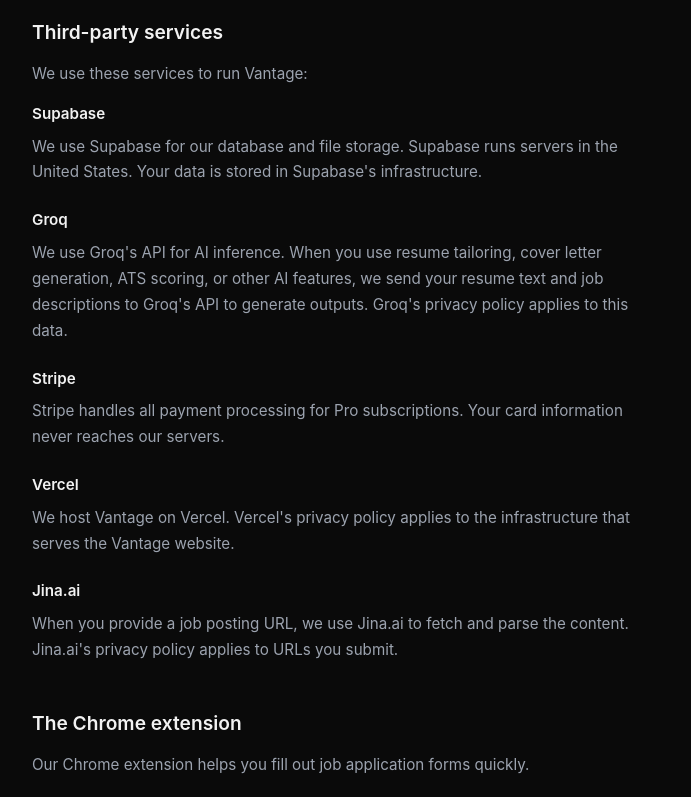
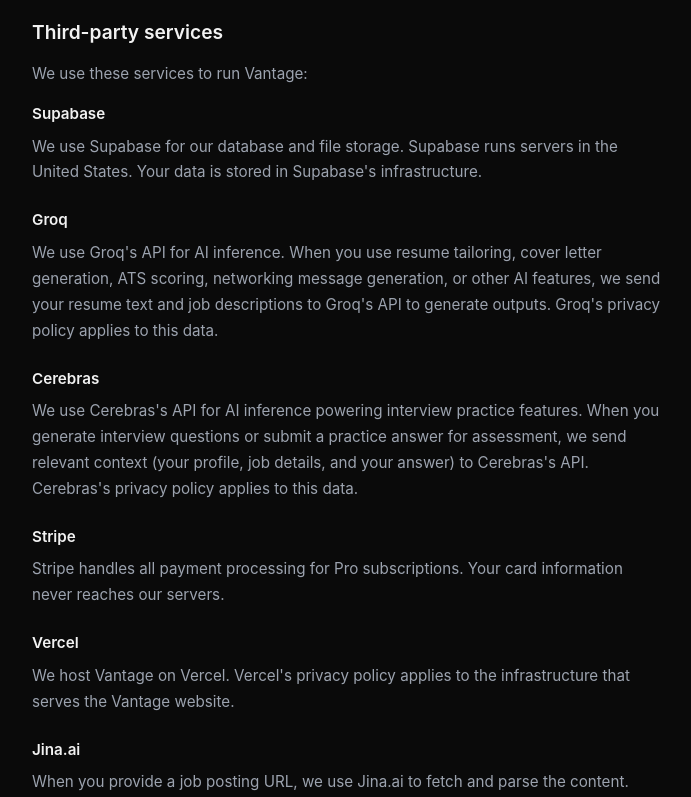
Before and after one commit to Ishvirchopra35/vantage, a Next.js app: page /privacy in a window 1280 px wide. Shown: the part 1768-2565 px from the top of the page, without its empty margins (292-983 px from the left). Built offline with nearby package versions, Linux system fonts and the light colour scheme.

Commit message:
update privacy policy

```diff
--- a/app/(marketing)/privacy/page.tsx
+++ b/app/(marketing)/privacy/page.tsx
@@ -33,7 +33,7 @@ export default function PrivacyPage() {
           marginBottom: '56px',
         }}
       >
-        Last updated: May 15, 2026
+        Last updated: May 17, 2026
       </p>
 
       <section style={{ marginBottom: '48px' }}>
@@ -427,7 +427,29 @@ export default function PrivacyPage() {
               fontSize: '0.95rem',
             }}
           >
-            We use Groq's API for AI inference. When you use resume tailoring, cover letter generation, ATS scoring, or other AI features, we send your resume text and job descriptions to Groq's API to generate outputs. Groq's privacy policy applies to this data.
+            We use Groq's API for AI inference. When you use resume tailoring, cover letter generation, ATS scoring, networking message generation, or other AI features, we send your resume text and job descriptions to Groq's API to generate outputs. Groq's privacy policy applies to this data.
+          </p>
+        </div>
+
+        <div style={{ marginBottom: '24px' }}>
+          <h3
+            style={{
+              fontSize: '0.95rem',
+              fontWeight: 600,
+              color: 'var(--text)',
+              marginBottom: '8px',
+            }}
+          >
+            Cerebras
+          </h3>
+          <p
+            style={{
+              color: 'var(--muted)',
+              lineHeight: 1.7,
+              fontSize: '0.95rem',
+            }}
+          >
+            We use Cerebras's API for AI inference powering interview practice features. When you generate interview questions or submit a practice answer for assessment, we send relevant context (your profile, job details, and your answer) to Cerebras's API. Cerebras's privacy policy applies to this data.
           </p>
         </div>
 
```
